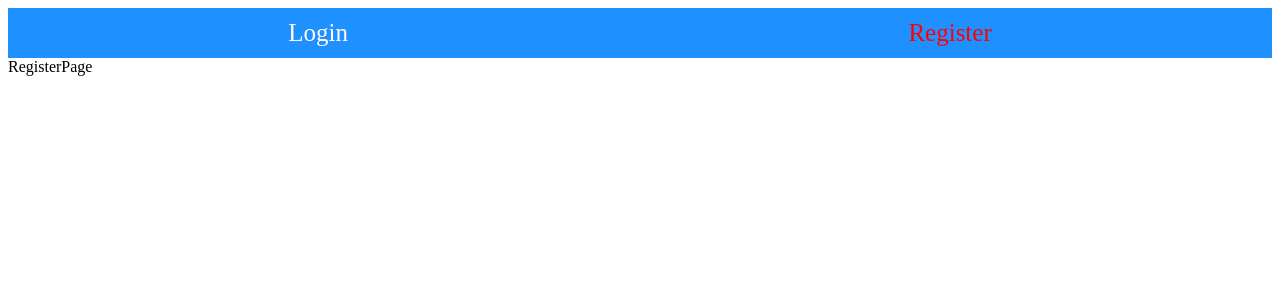
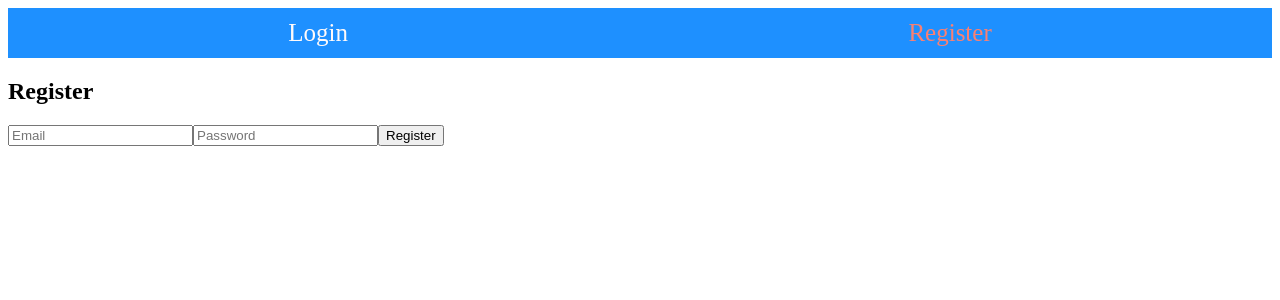
Before and after one commit to DenysStrilchuk/messenger-app-react-ts, a React (Create React App) app: page /registration in a window 1280 px wide. Shown: the top 300 px of the page. Built offline with nearby package versions, Linux system fonts and the light colour scheme; no server answers.

Commit message:
add routing

```diff
--- a/src/components/AuthContainer/Login.tsx
+++ b/src/components/AuthContainer/Login/Login.tsx
@@ -1,6 +1,8 @@
 import React, { useState } from 'react';
 
-import { login } from '../../services';
+import {login} from "../../../services";
+
+
 
 const Login: React.FC = () => {
     const [email, setEmail] = useState('');
--- /dev/null
+++ b/src/components/AuthContainer/Login/index.ts
@@ -0,0 +1 @@
+export * from './Login';
--- a/src/components/AuthContainer/Register.tsx
+++ b/src/components/AuthContainer/Register/Register.tsx
@@ -1,6 +1,6 @@
 import React, { useState } from 'react';
 
-import { register } from "../../services";
+import { register } from "../../../services";
 
 const Register: React.FC = () => {
     const [email, setEmail] = useState('');
--- /dev/null
+++ b/src/components/AuthContainer/Register/index.ts
@@ -0,0 +1 @@
+export * from './Register';
--- a/src/components/HeaderContainer/Header.module.css
+++ b/src/components/HeaderContainer/Header.module.css
@@ -13,9 +13,9 @@
 }
 
 .Header a:hover {
-    color: darkorange;
+    color: lightblue;
 }
 
 .Header a[class='active'] {
-    color: red;
+    color: salmon;
 }
--- a/src/pages/LoginPage.tsx
+++ b/src/pages/LoginPage.tsx
@@ -1,4 +1,5 @@
 import {Login} from "../components";
+
 
 const LoginPage = () => {
     return (
--- a/src/pages/RegisterPage.tsx
+++ b/src/pages/RegisterPage.tsx
@@ -1,7 +1,9 @@
+import {Register} from "../components";
+
 const RegisterPage = () => {
     return (
         <div>
-            RegisterPage
+            <Register/>
         </div>
     );
 };
```
Also changed, not shown: src/App.tsx (+3 -5 lines).
